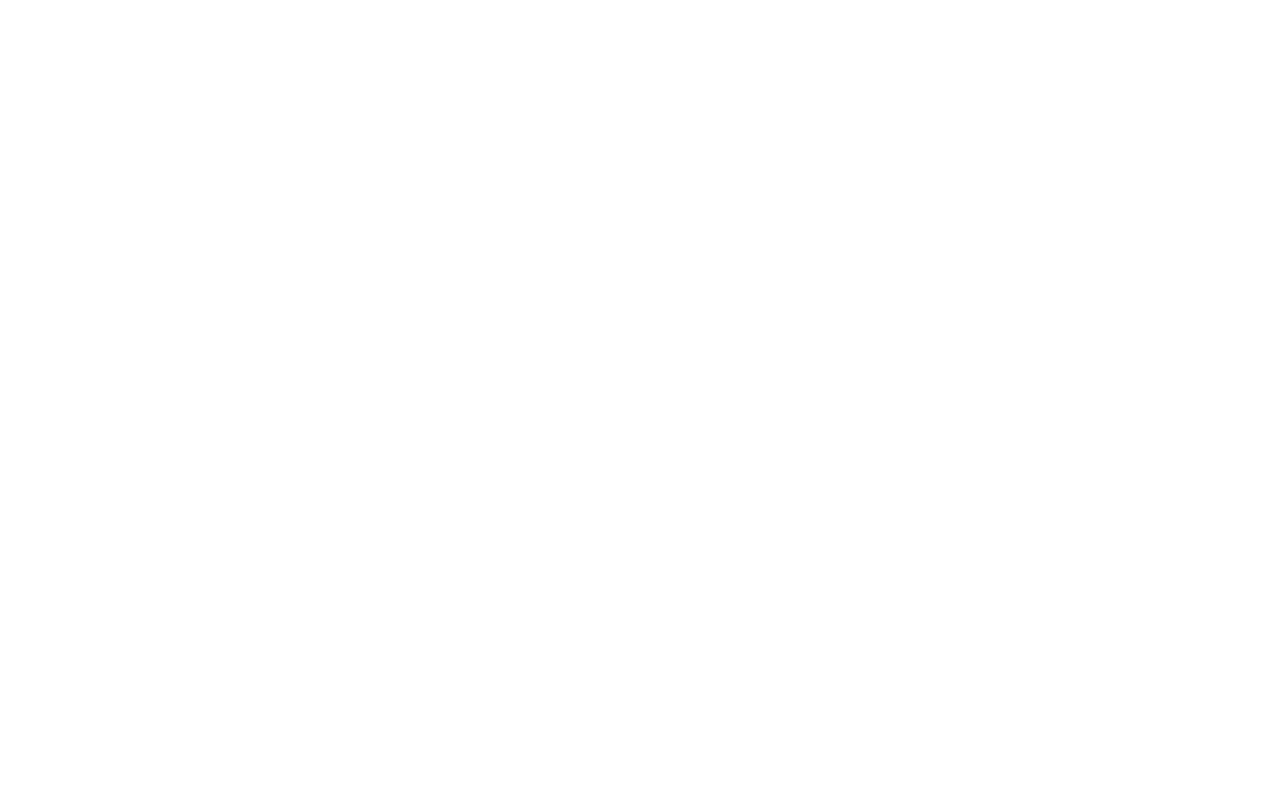
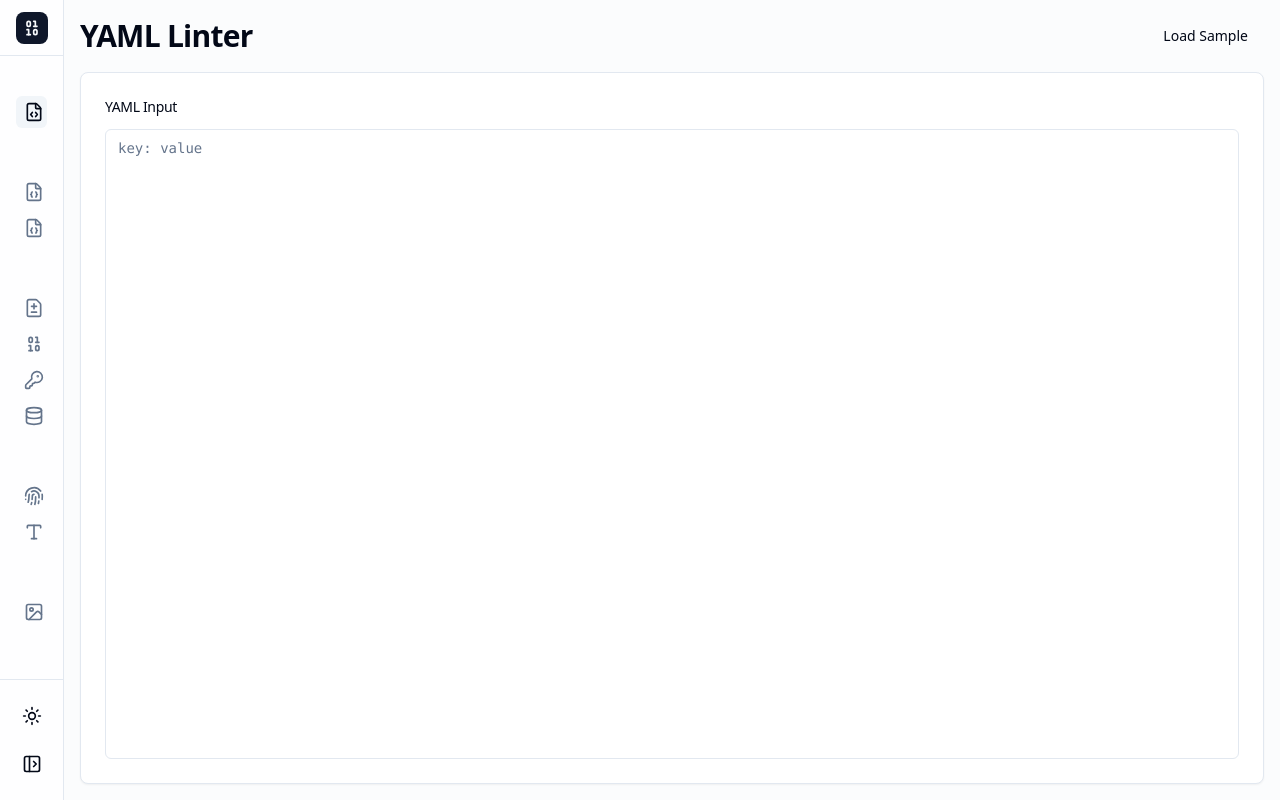
Before and after one commit to nnn-gif/tools, a Vue app: page /yaml-lint in a window 1280 px wide. Before the commit this address had no page. Built offline with nearby package versions, Linux system fonts and the light colour scheme.

Commit message:
feat: add JSON and YAML linter tools

```diff
--- a/src/layouts/AppLayout.vue
+++ b/src/layouts/AppLayout.vue
@@ -11,6 +11,7 @@
   Database,
   Fingerprint,
   Type,
+  FileType,
   Image as ImageIcon,
   PanelLeftClose,
   PanelLeftOpen,
@@ -247,6 +248,41 @@
             </RouterLink>
           </div>
         </div>
+
+        <div>
+          <h3
+            class="mb-2 px-2 text-xs font-semibold uppercase text-muted-foreground h-4 transition-opacity duration-200"
+            :class="isCollapsed ? 'opacity-0' : 'opacity-100'"
+          >
+            Linters
+          </h3>
+          <div class="space-y-1">
+            <RouterLink
+              to="/json-lint"
+              class="flex items-center gap-2 rounded-md px-2 py-1.5 text-sm font-medium text-muted-foreground hover:bg-muted hover:text-foreground [&.router-link-active]:bg-secondary [&.router-link-active]:text-foreground transition-all overflow-hidden whitespace-nowrap"
+              :title="isCollapsed ? 'JSON Linter' : ''"
+            >
+              <FileJson class="h-5 w-5 flex-shrink-0" />
+              <span
+                :class="isCollapsed ? 'opacity-0 w-0' : 'opacity-100'"
+                class="transition-all duration-200"
+                >JSON Linter</span
+              >
+            </RouterLink>
+            <RouterLink
+              to="/yaml-lint"
+              class="flex items-center gap-2 rounded-md px-2 py-1.5 text-sm font-medium text-muted-foreground hover:bg-muted hover:text-foreground [&.router-link-active]:bg-secondary [&.router-link-active]:text-foreground transition-all overflow-hidden whitespace-nowrap"
+              :title="isCollapsed ? 'YAML Linter' : ''"
+            >
+              <FileType class="h-5 w-5 flex-shrink-0" />
+              <span
+                :class="isCollapsed ? 'opacity-0 w-0' : 'opacity-100'"
+                class="transition-all duration-200"
+                >YAML Linter</span
+              >
+            </RouterLink>
+          </div>
+        </div>
       </nav>
 
       <!-- Footer Actions: Theme Toggle & Sidebar Toggle -->
--- a/src/router/index.ts
+++ b/src/router/index.ts
@@ -58,6 +58,16 @@
           path: 'image',
           name: 'image',
           component: () => import('../views/ImageCompressorView.vue')
+        },
+        {
+          path: 'json-lint',
+          name: 'json-lint',
+          component: () => import('../views/JsonLintView.vue')
+        },
+        {
+          path: 'yaml-lint',
+          name: 'yaml-lint',
+          component: () => import('../views/YamlLintView.vue')
         }
       ]
     }
--- /dev/null
+++ b/src/views/JsonLintView.vue
@@ -0,0 +1,85 @@
+<script setup lang="ts">
+import { ref, watch } from 'vue'
+import { Card, CardHeader, CardTitle, CardContent } from '@/components/ui/card'
+import { Textarea } from '@/components/ui/textarea'
+import { AlertCircle, CheckCircle } from 'lucide-vue-next'
+
+const jsonInput = ref('')
+const error = ref<string | null>(null)
+const isValid = ref(false)
+
+const validateJSON = () => {
+  if (!jsonInput.value.trim()) {
+    error.value = null
+    isValid.value = false
+    return
+  }
+
+  try {
+    JSON.parse(jsonInput.value)
+    error.value = null
+    isValid.value = true
+  } catch (e: any) {
+    error.value = e.message
+    isValid.value = false
+  }
+}
+
+watch(jsonInput, validateJSON)
+
+const fillSample = () => {
+  jsonInput.value = JSON.stringify(
+    {
+      name: 'John Doe',
+      age: 30,
+      email: 'john@example.com',
+      address: {
+        street: '123 Main St',
+        city: 'New York'
+      }
+    },
+    null,
+    2
+  )
+}
+</script>
+
+<template>
+  <div class="h-full flex flex-col p-4 gap-4 bg-muted/30">
+    <div class="flex items-center justify-between">
+      <h2 class="text-3xl font-bold tracking-tight">JSON Linter</h2>
+      <Button variant="ghost" @click="fillSample">Load Sample</Button>
+    </div>
+
+    <Card class="flex-1 min-h-0 flex flex-col">
+      <CardHeader class="pb-3">
+        <CardTitle class="text-sm font-medium flex items-center gap-2">
+          <div class="flex items-center gap-2">
+            JSON Input
+            <div v-if="jsonInput.trim()" class="flex items-center gap-1">
+              <CheckCircle v-if="isValid" class="h-4 w-4 text-green-500" />
+              <AlertCircle v-else class="h-4 w-4 text-red-500" />
+              <span :class="isValid ? 'text-green-500' : 'text-red-500'" class="text-xs">
+                {{ isValid ? 'Valid JSON' : 'Invalid JSON' }}
+              </span>
+            </div>
+          </div>
+        </CardTitle>
+      </CardHeader>
+      <CardContent class="flex-1 min-h-0 flex flex-col gap-2">
+        <Textarea
+          v-model="jsonInput"
+          class="flex-1 resize-none font-mono text-sm"
+          placeholder='{"key": "value"}'
+        />
+        <div
+          v-if="error"
+          class="p-3 rounded-md bg-destructive/10 border border-destructive/20 text-destructive text-sm"
+        >
+          <div class="font-semibold mb-1">Syntax Error:</div>
+          {{ error }}
+        </div>
+      </CardContent>
+    </Card>
+  </div>
+</template>
--- /dev/null
+++ b/src/views/YamlLintView.vue
@@ -0,0 +1,84 @@
+<script setup lang="ts">
+import { ref, watch } from 'vue'
+import { Card, CardHeader, CardTitle, CardContent } from '@/components/ui/card'
+import { Textarea } from '@/components/ui/textarea'
+import { Button } from '@/components/ui/button'
+import { AlertCircle, CheckCircle } from 'lucide-vue-next'
+import * as yaml from 'js-yaml'
+
+const yamlInput = ref('')
+const error = ref<string | null>(null)
+const isValid = ref(false)
+
+const validateYAML = () => {
+  if (!yamlInput.value.trim()) {
+    error.value = null
+    isValid.value = false
+    return
+  }
+
+  try {
+    yaml.load(yamlInput.value)
+    error.value = null
+    isValid.value = true
+  } catch (e: any) {
+    error.value = e.message
+    isValid.value = false
+  }
+}
+
+watch(yamlInput, validateYAML)
+
+const fillSample = () => {
+  yamlInput.value = `name: John Doe
+age: 30
+email: john@example.com
+address:
+  street: 123 Main St
+  city: New York
+hobbies:
+  - reading
+  - coding
+  - hiking`
+}
+</script>
+
+<template>
+  <div class="h-full flex flex-col p-4 gap-4 bg-muted/30">
+    <div class="flex items-center justify-between">
+      <h2 class="text-3xl font-bold tracking-tight">YAML Linter</h2>
+      <Button variant="ghost" @click="fillSample">Load Sample</Button>
+    </div>
+
+    <Card class="flex-1 min-h-0 flex flex-col">
+      <CardHeader class="pb-3">
+        <CardTitle class="text-sm font-medium flex items-center gap-2">
+          <div class="flex items-center gap-2">
+            YAML Input
+            <div v-if="yamlInput.trim()" class="flex items-center gap-1">
+              <CheckCircle v-if="isValid" class="h-4 w-4 text-green-500" />
+              <AlertCircle v-else class="h-4 w-4 text-red-500" />
+              <span :class="isValid ? 'text-green-500' : 'text-red-500'" class="text-xs">
+                {{ isValid ? 'Valid YAML' : 'Invalid YAML' }}
+              </span>
+            </div>
+          </div>
+        </CardTitle>
+      </CardHeader>
+      <CardContent class="flex-1 min-h-0 flex flex-col gap-2">
+        <Textarea
+          v-model="yamlInput"
+          class="flex-1 resize-none font-mono text-sm"
+          placeholder="key: value"
+        />
+        <div
+          v-if="error"
+          class="p-3 rounded-md bg-destructive/10 border border-destructive/20 text-destructive text-sm"
+        >
+          <div class="font-semibold mb-1">Syntax Error:</div>
+          {{ error }}
+        </div>
+      </CardContent>
+    </Card>
+  </div>
+</template>
```
